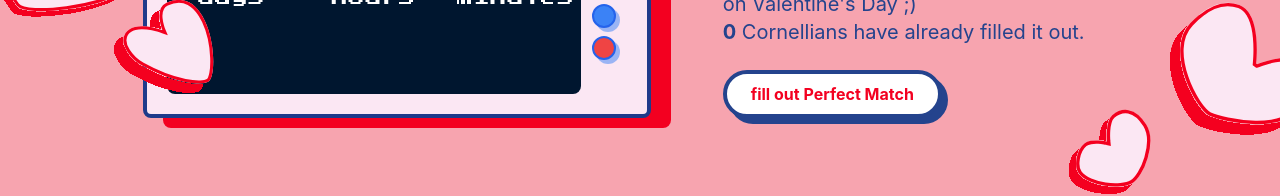
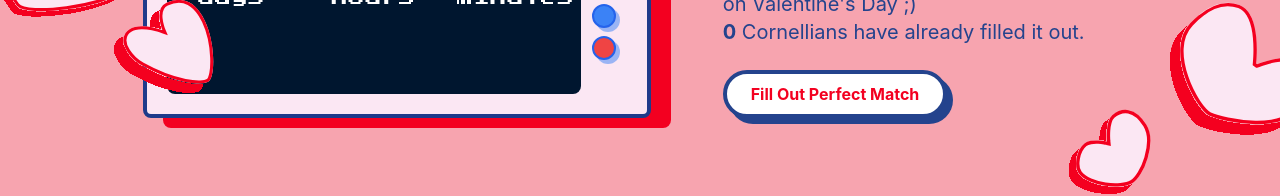
Before and after one commit to wyatt/perfect-match-web, a Next.js app: page / in a window 1280 px wide. Shown: the part 494-690 px from the top of the page. Built offline with nearby package versions, Linux system fonts and the light colour scheme; no server answers; the database is empty; a web font is replaced by a local one.

Commit message:
Sign Out Button

```diff
--- a/pages/index.tsx
+++ b/pages/index.tsx
@@ -100,6 +100,7 @@ const Home: NextPage = (props: any) => {
                                         <strong> {currentCount}</strong> Cornellians have already filled it out.
 
                                     </p>
+                                    {!props.user ? (
                                         <Link href="/profile">
                                             <button
                                                 className="
@@ -122,9 +123,14 @@ const Home: NextPage = (props: any) => {
                 active:shadow-none
             "
                                             >
-                                            fill out Perfect Match
+                                                Fill Out Perfect Match
                                             </button>
                                         </Link>
+                                    ) : (
+                                        <GoogleAuth login={!props.user} />
+                                    )}
+
+
 
 
                                 </div>
```
Lines whose indentation alone changed are shown as unchanged.
